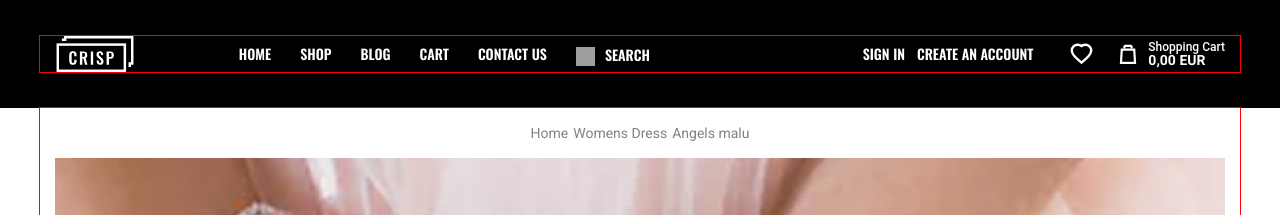
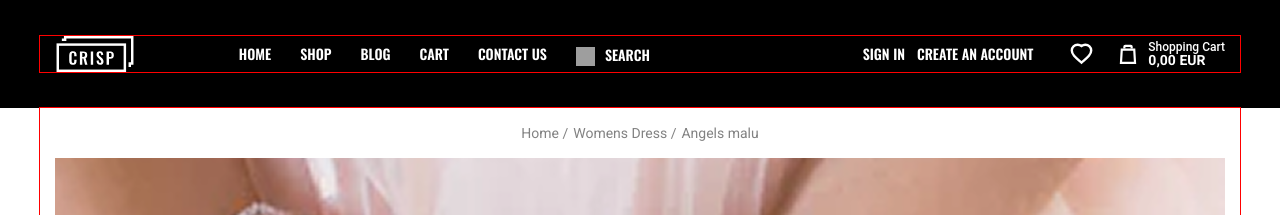
Before and after one commit to Tate-T/crips-react, a React (Vite) app: page /crips-react/articlepage in a window 1280 px wide. Shown: the top 215 px of the page. Built offline with nearby package versions, Linux system fonts and the light colour scheme; grey boxes are pictures that could not be loaded.

Commit message:
add-navigation

```diff
--- a/src/pages/ArticlePage/ArticlePage.jsx
+++ b/src/pages/ArticlePage/ArticlePage.jsx
@@ -21,10 +21,10 @@
           <Navigation aria-label="breadcrumb">
             <NavigationList>
               <NavigationItem>
-                <NavigationLink href="#">Home</NavigationLink>
+                <NavigationLink href="#">Home /</NavigationLink>
               </NavigationItem>
               <NavigationItem>
-                <NavigationLink href="#">Womens Dress</NavigationLink>
+                <NavigationLink href="#">Womens Dress /</NavigationLink>
               </NavigationItem>
               <NavigationItem>
                 <NavigationLink href="#">Angels malu</NavigationLink>
--- a/src/pages/HomePage/Blog/Blog.jsx
+++ b/src/pages/HomePage/Blog/Blog.jsx
@@ -1,7 +1,6 @@
 import { useSelector } from "react-redux";
 import style from "./Blog.module.scss";
-
-
+import { NavLink } from "react-router-dom";
 
 export const Blog = () => {
   const posts = useSelector((state) => state.blog.posts);
@@ -14,6 +13,7 @@
         <ul className={style.blog__list}>
           {posts.map((post) => (
             <li className={style.blog__item} key={post.id}>
+              <NavLink to="/articlepage">
                 <h2 className={style.blog__title_item}>{post.category}</h2>
                 <h3 className={style.blog__subtitle_item}>{post.title}</h3>
                 <p className={style.blog__info_item}>{post.excerpt}</p>
@@ -21,6 +21,7 @@
                 <p className={style.blog__date_item}>
                   {post.date} by {post.author}
                 </p>
+              </NavLink>
             </li>
           ))}
         </ul>
```
Lines whose indentation alone changed are shown as unchanged.
